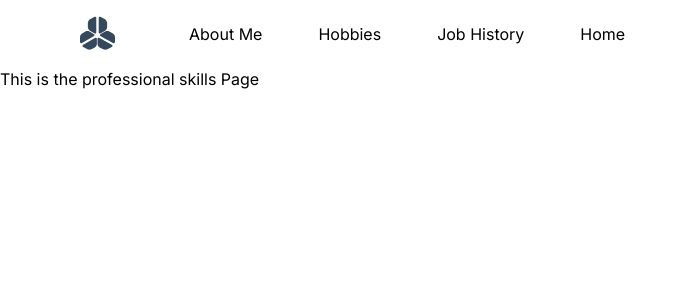
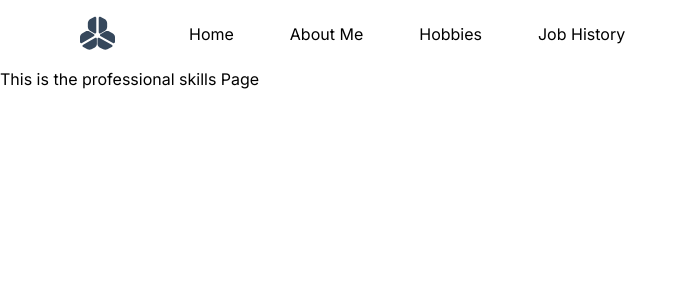
Before and after one commit to aaronnicholashaigh/ProfessionalSite, a Next.js app: page /professional-skills in a window 1280 px wide. Shown: the top 300 px of the page, without its empty margins (0-683 px from the left). Built offline with nearby package versions, Linux system fonts and the light colour scheme.

Commit message:
Update ProfessionalSkillsNavbar.tsx
relocated the home link

```diff
--- a/app/components/ProfessionalSkillsNavbar.tsx
+++ b/app/components/ProfessionalSkillsNavbar.tsx
@@ -9,10 +9,10 @@ export function ProfessionalSkillsNavbar(){
             <div className="flex items-center">
                 <Image src={Logo} alt="Logo" />
                 <div className="flex pl-[74px] gap-x-[56px]">
+                    <a href="/">Home</a>
                     <a href="/about-me">About Me</a>
                     <a href="/hobbies">Hobbies</a>
                     <a href="/job-history">Job History</a>
-                    <a href="/">Home</a>
                 </div>
             </div>
 
```
